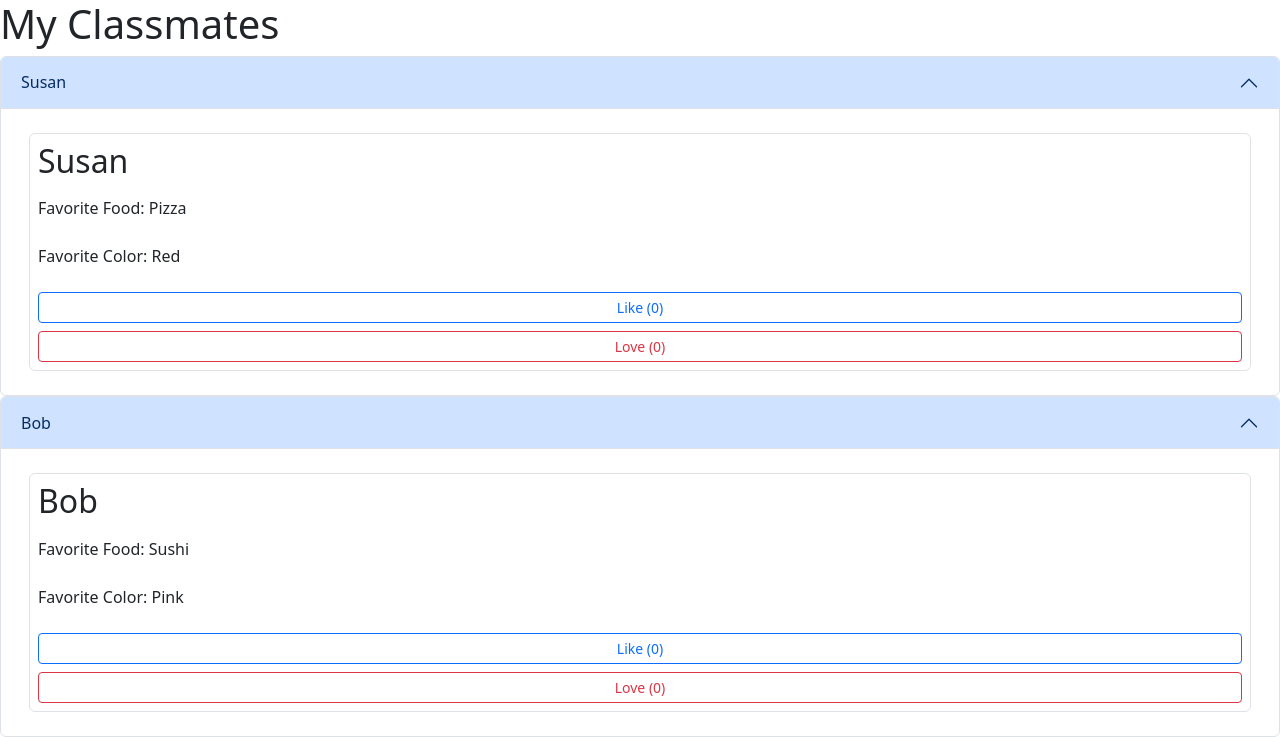
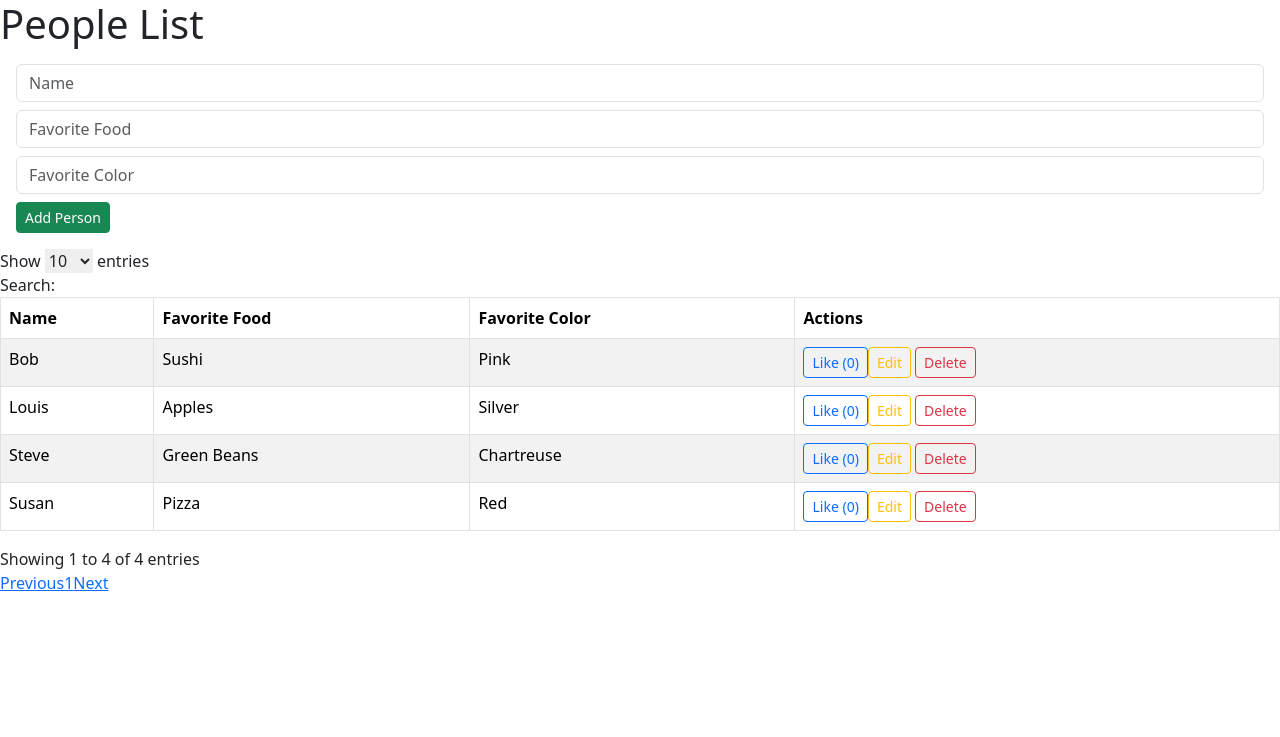
Before and after one commit to dantrua001/my-classmates, a Next.js app: page / in a window 1280 px wide. Shown: the top 737 px of the page. Built offline with nearby package versions, Linux system fonts and the light colour scheme.

Commit message:
Add Datatable
Converts the stack to a Datatable, added edit and delete functionality

```diff
--- a/app/page.tsx
+++ b/app/page.tsx
@@ -1,24 +1,122 @@
 'use client'
 
-import React, { useState } from "react";
-import Stack from 'react-bootstrap/Stack';
+import React, { useEffect, useState } from "react";
 import Button from 'react-bootstrap/Button';
-import Accordion from 'react-bootstrap/Accordion';
+import Form from 'react-bootstrap/Form';
+import Table from 'react-bootstrap/Table';
+import DataTable from 'datatables.net-dt';
 import 'bootstrap/dist/css/bootstrap.min.css';
 
-const People = [
-    // Test data to check functionality of the components
-    { name: "Susan", favoriteFood: "Pizza", favoriteColor: "Red" },
-    { name: "Bob", favoriteFood: "Sushi", favoriteColor: "Pink" },
-    { name: "Steve", favoriteFood: "Green Beans", favoriteColor: "Chartreuse" }
-];
 
+
+const MyClassmate = () => {
+    const [people, setPeople] = useState([
+        // Test data to check functionality of the components
+        { name: "Susan", favoriteFood: "Pizza", favoriteColor: "Red" },
+        { name: "Bob", favoriteFood: "Sushi", favoriteColor: "Pink" },
+        { name: "Steve", favoriteFood: "Green Beans", favoriteColor: "Chartreuse" },
+        { name: "Louis", favoriteFood: "Apples", favoriteColor: "Silver" }
+    ]);
+
+    const [newPerson, setNewPerson] = useState({ name: "", favoriteFood: "", favoriteColor: "" });
+    const [error, setError] = useState("");
+    const [likes, setLikes] = useState(0);
+    let tableInstance = null;
+    const [editingIndex, setEditingIndex] = useState(null);
+
+    useEffect(() => {
+        if (tableInstance) {
+            tableInstance.destroy();
+        }
+        tableInstance = new DataTable('#peopleTable');
+    }, [people]);
+
+    const handleChange = (e) => {
+        setNewPerson({ ...newPerson, [e.target.name]: e.target.value });
+    };
+
+
+    const handleSubmit = (e) => {
+        e.preventDefault();
+        if (!newPerson.name || !newPerson.favoriteFood || !newPerson.favoriteColor) {
+            setError("All fields are required.");
+            return;
+        }
+        if (editingIndex !== null) {
+            const updatedPeople = [...people];
+            updatedPeople[editingIndex] = newPerson;
+            setPeople(updatedPeople);
+            setEditingIndex(null);
+        } else {
+            setPeople([...people, newPerson]);
+        }
+        setNewPerson({ name: "", favoriteFood: "", favoriteColor: "" });
+        setError("");
+    };
+
+    const handleEdit = (index) => {
+        setNewPerson(people[index]);
+        setEditingIndex(index);
+    };
+
+    const handleDelete = (index) => {
+        setPeople(people.filter((_, i) => i !== index));
+    };
+
+    return (
+        <div>
+            <h1>People List</h1>
+            <Form onSubmit={handleSubmit} className="m-3">
+                <Form.Group className="mb-2">
+                    <Form.Control type="text" name="name" placeholder="Name" value={newPerson.name} onChange={handleChange} />
+                </Form.Group>
+                <Form.Group className="mb-2">
+                    <Form.Control type="text" name="favoriteFood" placeholder="Favorite Food" value={newPerson.favoriteFood} onChange={handleChange} />
+                </Form.Group>
+                <Form.Group className="mb-2">
+                    <Form.Control type="text" name="favoriteColor" placeholder="Favorite Color" value={newPerson.favoriteColor} onChange={handleChange} />
+                </Form.Group>
+                {error && <p className="text-danger">{error}</p>}
+                <Button type="submit" variant="success" size="sm">{editingIndex !== null ? "Update Person" : "Add Person"}</Button>
+            </Form>
+
+            <Table id="peopleTable" striped bordered hover>
+                <thead>
+                    <tr>
+                        <th>Name</th>
+                        <th>Favorite Food</th>
+                        <th>Favorite Color</th>
+                        <th>Actions</th>
+                    </tr>
+                </thead>
+                <tbody>
+                    {people.map((person, index) => (
+                        <tr key={index}>
+                            <td>{person.name}</td>
+                            <td>{person.favoriteFood}</td>
+                            <td>{person.favoriteColor}</td>
+                            <td><Button variant="outline-primary" size="sm" onClick={() => setLikes(likes + 1)}>Like ({likes})</Button>
+                                <Button variant="outline-warning" size="sm" onClick={() => handleEdit(index)}>Edit</Button>{' '}
+                                <Button variant="outline-danger" size="sm" onClick={() => handleDelete(index)}>Delete</Button>
+                        </td>
+                        </tr>
+                    ))}
+                </tbody>
+            </Table>
+        </div>
+    );
+
+};
+
+export default MyClassmate;
 
 /*
     Creates the card components. Each component has the student name, favorite food, and favorite color, listed vertically.
     Underneath the mapped information are two buttons, like and love. Each button can track its clicks individually.
     Added accordion tabs
 */
+
+/*
 const Card = ({ person }) => {
     // Sets up the likes and loves states, with zero being the default
     const [likes, setLikes] = useState(0);
@@ -34,7 +132,7 @@ const Card = ({ person }) => {
                         <p>Favorite Food: {person.favoriteFood}</p>
                         <p>Favorite Color: {person.favoriteColor}</p>
                         <Button variant="outline-primary" size="sm" onClick={() => setLikes(likes + 1)}>Like ({likes})</Button>
-                        <Button variant="outline-danger" size="sm" onClick={() => setLoves(loves + 1)}>Love ({loves})</Button>
+                        <Button variant="outline-secondary" size="sm" onClick={() => setLoves(loves + 1)}>Love ({loves})</Button>
                     </Stack>
 
                 </Accordion.Body>
@@ -48,15 +146,3 @@ const Card = ({ person }) => {
 /*
     Sets my classmates as a header, then maps the contents of the people array over the components
 */
-const MyClassmate = () => {
-    return (
-        <div>
-            <h1>My Classmates</h1>
-            {People.map((person, index) => (
-                <Card key={index} person={person} />
-            ))}
-        </div>
-    );
-};
-
-export default MyClassmate;
--- a/package.json
+++ b/package.json
@@ -9,7 +9,10 @@
     "lint": "next lint"
   },
   "dependencies": {
+    "ag-grid-react": "^33.1.1",
     "bootstrap": "^5.3.3",
+    "datatables.net-dt": "^2.2.2",
+    "jquery": "^3.7.1",
     "next": "15.1.7",
     "react": "^19.0.0",
     "react-bootstrap": "^2.10.9",
```
Also changed, not shown: 2 other files (tests, documents, lock files or other folders).
